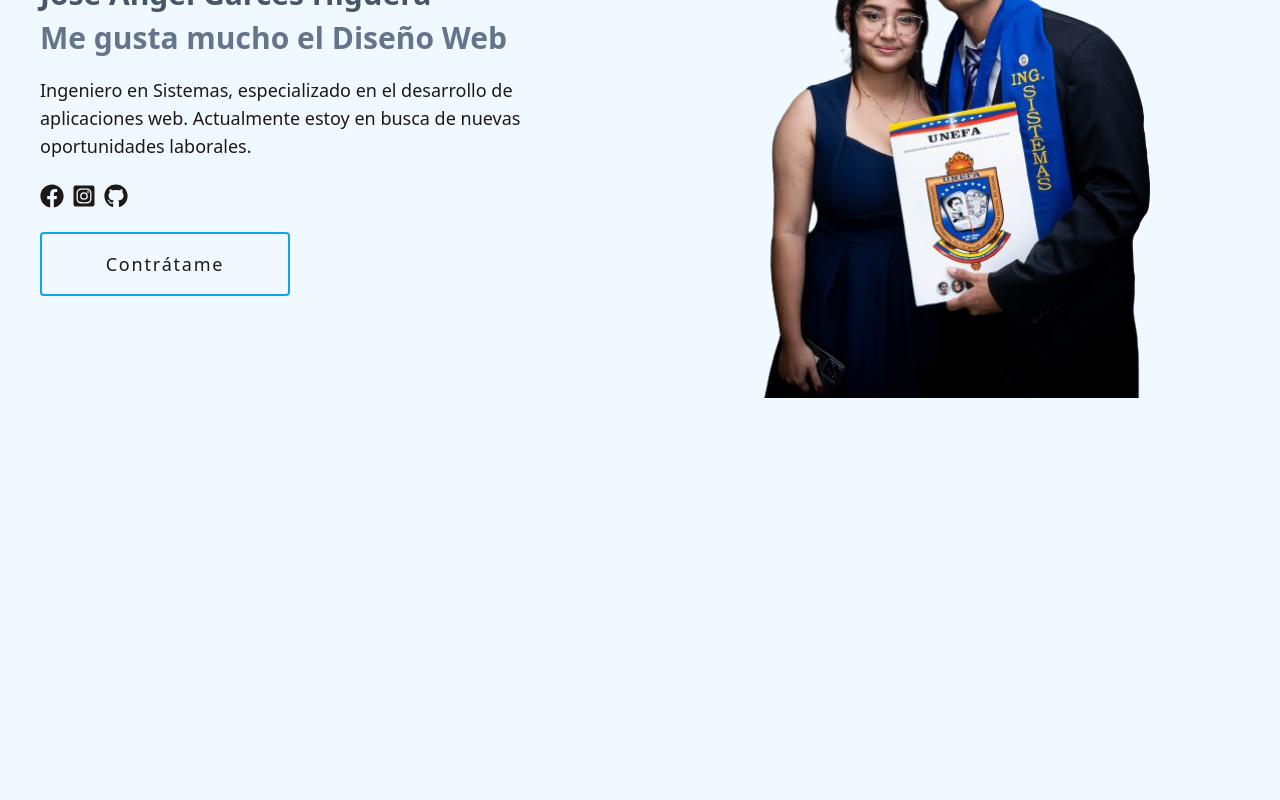
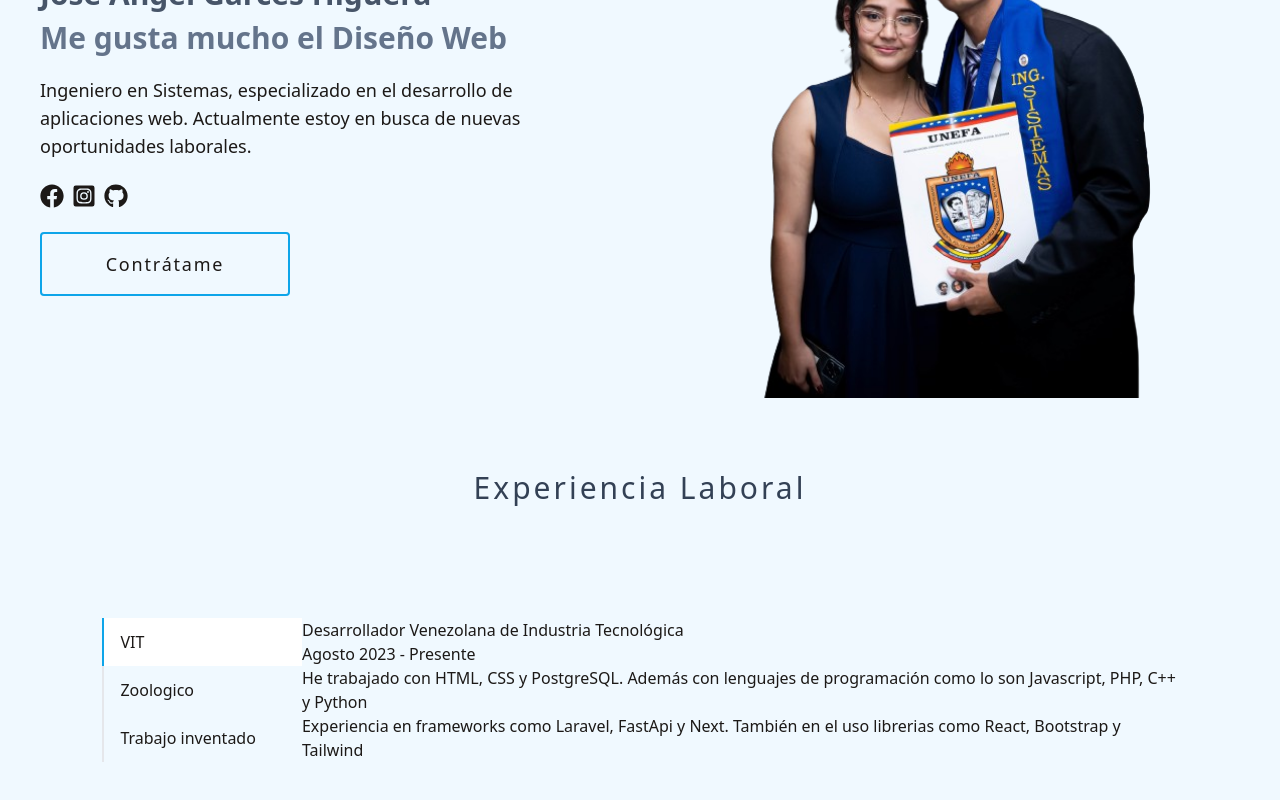
Before and after one commit to Chech3/Mi-portafolio, a Next.js app: page / in a window 1280 px wide. Shown: the part 292-1092 px from the top of the page. Before the commit the page ends 800 px from the top, so only its background shows below. Built offline with nearby package versions, Linux system fonts and the light colour scheme.

Commit message:
tercer commit agregada otras cosas

```diff
--- a/src/app/components/NavBar.jsx
+++ b/src/app/components/NavBar.jsx
@@ -13,7 +13,7 @@ function NavBar() {
         <Image alt="icono" src={icono} width={28} />
       </a>
       <div
-        className={`bg-white dark:bg-slate-800 p-7 h-[380px] w-[320px] md:flex flex-col items-start justify-around
+        className={`bg-slate-300 dark:bg-slate-800 p-7 h-[380px] w-[320px] md:flex flex-col items-start justify-around
       rounded-lg text-dark dark:text-white md:flex-row md:w-full
       md:py-0 md:h-[50px] md:bg-inherit md:dark:bg-primary  ${
         menuButton ? "" : "hidden"
--- a/src/app/page.jsx
+++ b/src/app/page.jsx
@@ -30,6 +30,49 @@ export default function Home() {
           <div className="my-10 w-full ">
             <div className="w-[300px] h-[320px] m-auto bg-[url('../../public/img/profile.png')] lg:bg-[url('../../public/img/profile.png')] bg-cover rounded-lg lg:w-[100%] lg:h-[100%] lg:bg-center lg:bg-no-repeat lg:bg-[length:450px_576px]"></div>
           </div>
+          {/* Experiencia Laboral */}
+        </section>
+        <h2 className="text-3xl text-slate-700 dark:text-white font bold tracking-widest w[85%] m-auto text-center pt-8 ">
+          Experiencia Laboral
+        </h2>
+        <section className="my-12 flex flex-col w-[84%] m-auto lg:flex-row lg-[87%] lg:my-28">
+          <div className="flex justify-between lg:flex-col lg:w-[20%]">
+            <button
+              type="button"
+              className="border-b-2 hover:dark:bg-slate-800 w-full px-4 py-1 hover:bg-slate-300 focus:bg-white focus:border-sky-500 focus:dark:bg-slate-700 lg:border-l-2 lg:border-b-0 lg:h-full lg:text-left border-sky-500 bg-white dark:bg-slate-700"
+            >
+              VIT
+            </button>
+            <button className="border-b-2 hover:dark:bg-slate-700 w-full px-4 py-1 hover:bg-white focus:bg-white focus:border-sky-500 focus:dark:bg-slate-700 lg:border-l-2 lg:border-b-0 lg:h-full lg:text-left">
+              Zoologico
+            </button>
+            <button className="border-b-2 hover:dark:bg-slate-700 w-full px-4 py-1 hover:bg-white focus:bg-white focus:border-sky-500 focus:dark:bg-slate-700 lg:border-l-2 lg:border-b-0 lg:h-full lg:text-left">
+              Trabajo inventado
+            </button>
+          </div>
+          <article>
+            <h3>
+              Desarrollador <span>Venezolana de Industria Tecnológica</span>{" "}
+            </h3>
+            <h4>Agosto 2023 - Presente</h4>
+            <ul>
+              <li>
+                <span></span>
+                <p>
+                  He trabajado con HTML, CSS y PostgreSQL. Además con lenguajes
+                  de programación como lo son Javascript, PHP, C++ y Python
+                </p>
+              </li>
+
+              <li>
+                <span></span>
+                <p>
+                  Experiencia en frameworks como Laravel, FastApi y Next.
+                  También en el uso librerias como React, Bootstrap y Tailwind{" "}
+                </p>
+              </li>
+            </ul>
+          </article>
         </section>
       </main>
     </>
```
